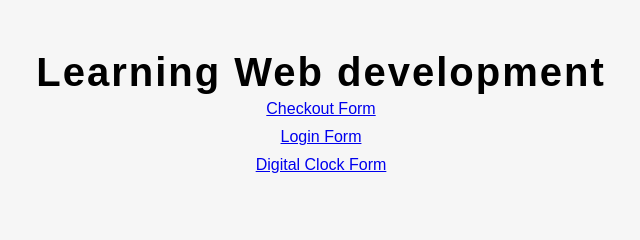
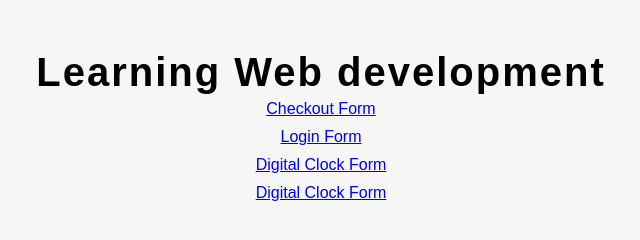
Before and after one commit to nikiiigoyal/tailwind-css-projects, a website: page index.html in a window 1280 px wide. Shown: the whole page, without its empty margins (319-959 px from the left). Drawn offline with Linux system fonts and the light colour scheme.

Commit message:
christemas lights

```diff
--- a/index.html
+++ b/index.html
@@ -20,7 +20,9 @@
         <a href="/digitalClock/index.html" target="_blank" class="link"
         >Digital Clock Form
       </a>
-
+      <a href="/christmasLights/index.html" target="_blank" class="link"
+      >Digital Clock Form
+    </a>
    </div>
 </body>
 </html>
```
